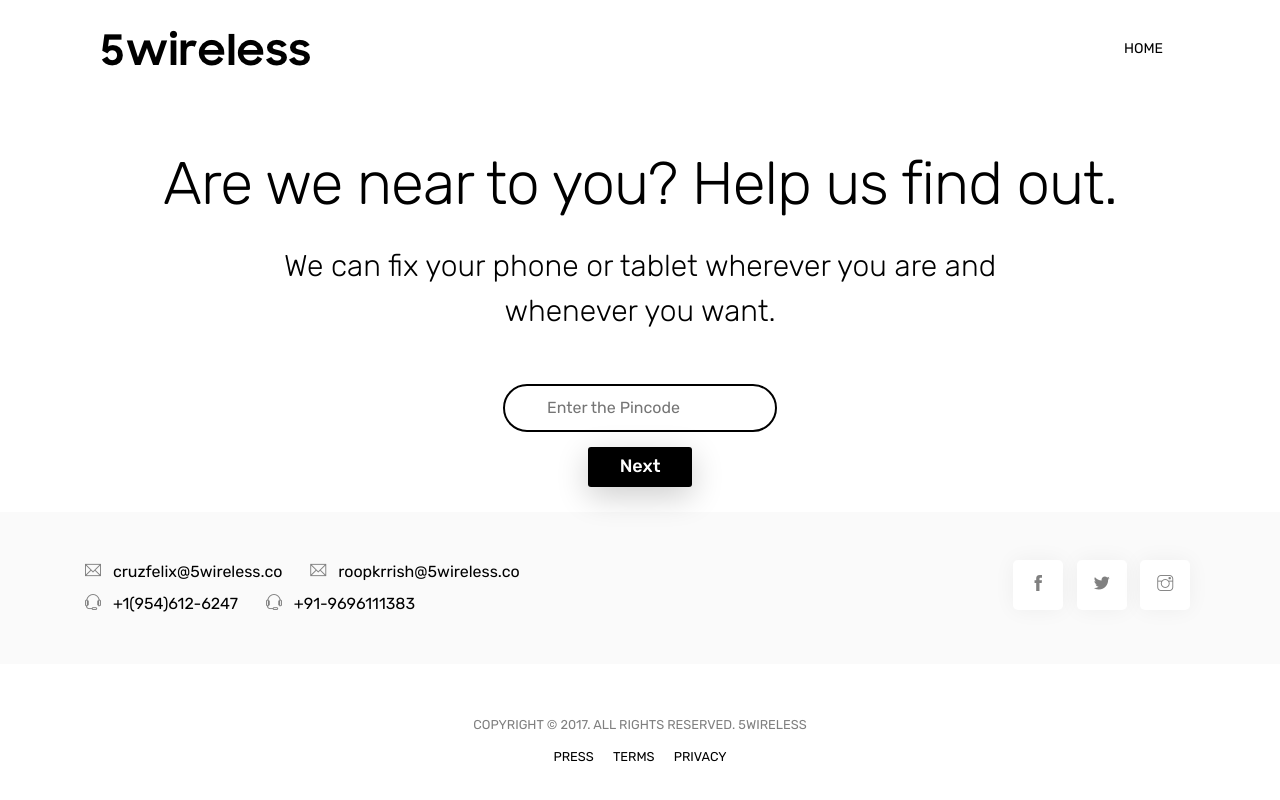
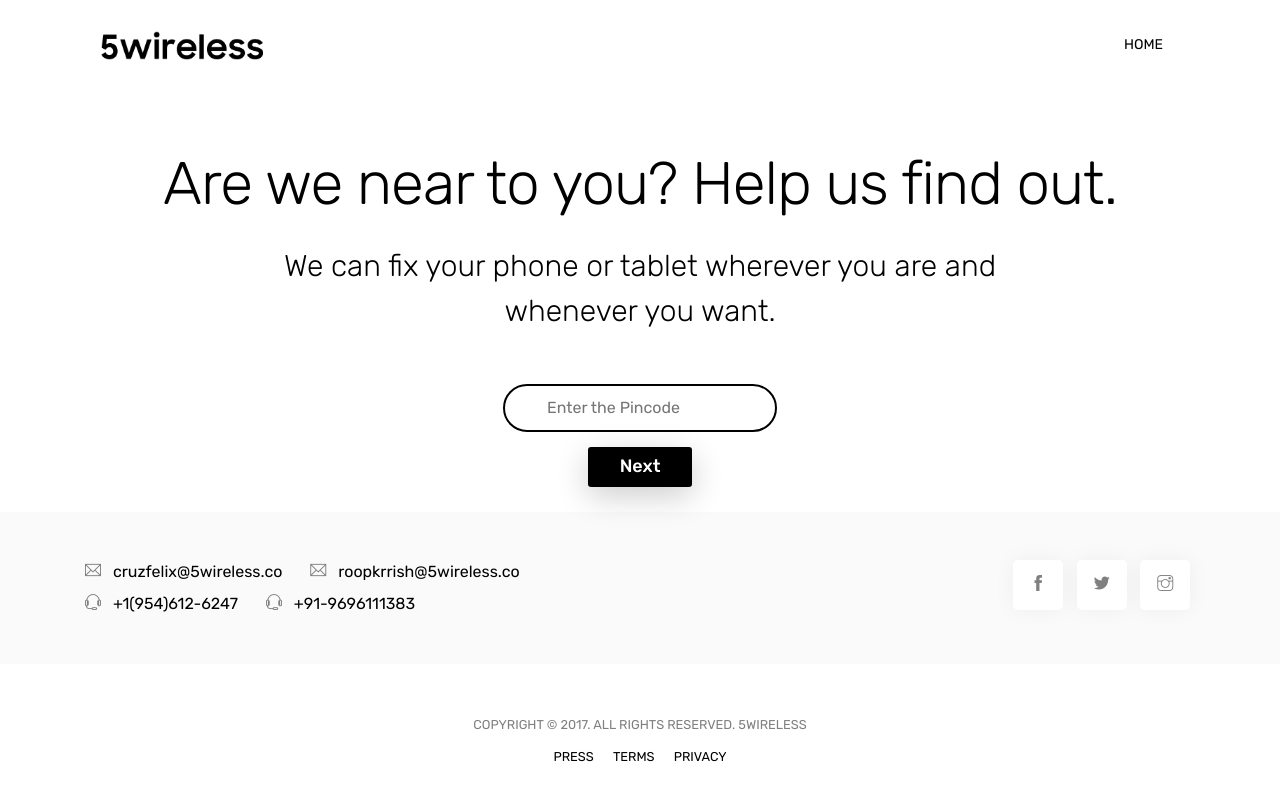
Before and after one commit to 5wireless/5wireless.github.com, a plain HTML site: page pincode.html in a window 1280 px wide. Drawn offline with Linux system fonts and the light colour scheme.

Commit message:
Updated Pincode

```diff
--- a/pincode.html
+++ b/pincode.html
@@ -40,7 +40,7 @@ URI     : https://colorlib.com
             <div class="row">
                 <div class="col-md-12">
                     <nav class="navbar navbar-dark navbar-expand-lg">
-                        <a class="navbar-brand" href="index.html"><img src="images/logo.png" class="img-fluid" alt="logo"></a> <button class="navbar-toggler" type="button" data-toggle="collapse" data-target="#navbar" style="color:black" aria-controls="navbar" aria-expanded="false" aria-label="Toggle navigation"> <span class="navbar-toggler-icon"></span> </button>
+                        <a class="navbar-brand" href="index.html"><img src="images/wire.png" width="162" height="29" alt="logo"></a> <button class="navbar-toggler" type="button" data-toggle="collapse" data-target="#navbar" style="color:black" aria-controls="navbar" aria-expanded="false" aria-label="Toggle navigation"> <span class="navbar-toggler-icon"></span> </button>
                         <div class="collapse navbar-collapse" id="navbar">
                             <ul class="navbar-nav ml-auto">
                                 <li class="nav-item"> <a class="nav-link active" style="color: black" href="index.html">HOME <span class="sr-only">(current)</span></a> </li>
```
